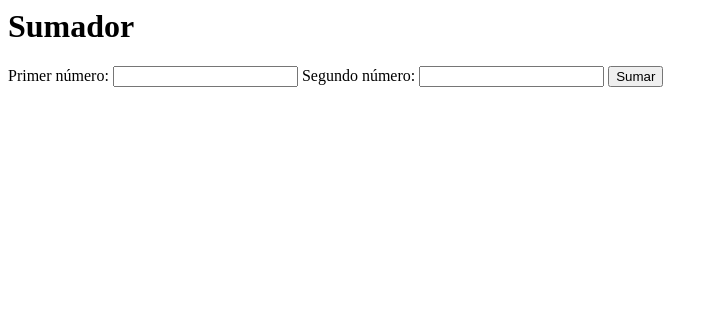
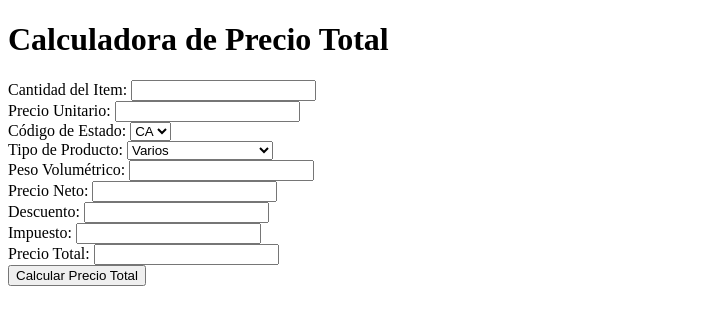
Before and after one commit to AleBustamante/aplicacion_tdd, a website: page index.html in a window 1280 px wide. Shown: the whole page, without its empty margins (0-718 px from the left). Drawn offline with Linux system fonts and the light colour scheme.

Commit message:
Made the first html for all the elements in the front end

```diff
--- a/index.html
+++ b/index.html
@@ -1,15 +1,75 @@
-<html>
-  <body>
-    <h1>Sumador</h1>
-    <form id="sumar-form">
-      <label for="primer-numero">Primer número:</label>
-      <input type="number" id="primer-numero" />
-      <label for="segundo-numero">Segundo número:</label>
-      <input type="number" id="segundo-numero" />
-      <input type="submit" value="Sumar" id="sumar-button" />
-    </form>
-    <div id="resultado-div"></div>
+<!DOCTYPE html>
+<html lang="es">
+<head>
+  <meta charset="UTF-8">
+  <meta name="viewport" content="width=device-width, initial-scale=1.0">
+  <title>Calculadora de Precio Total</title>
+</head>
+<body>
+  <h1>Calculadora de Precio Total</h1>
+  <form id="calculatorForm">
+    <div>
+    <label for="quantity">Cantidad del Item:</label>
+    <input type="number" id="quantity" min="0" required>
+    </div>
 
-    <script type="module" src="./src/presenter.js"></script>
-  </body>
+    <div>
+    <label for="unitPrice">Precio Unitario:</label>
+    <input type="number" id="unitPrice" min="0" required>
+    </div>
+
+    <div>
+    <label for="stateCode">Código de Estado:</label>
+    <select id="stateCode" required>
+      <option value="California">CA</option>
+      <option value="Utah">UT</option>
+      <option value="Nevada">NV</option>
+      <option value="Texas">TX</option>
+      <option value="Alabama">AL</option>
+    </select>
+    </div>
+
+    <div>
+    <label for="productType">Tipo de Producto:</label>
+    <select id="productType">
+      <option value="Varios">Varios</option>
+      <option value="Bebidas alcohólicas">Bebidas alcohólicas</option>
+      <option value="Material de escritorio">Material de escritorio</option>
+      <option value="Muebles">Muebles</option>
+      <option value="Electrónicos">Electrónicos</option>
+      <option value="Vestimenta">Vestimenta</option>
+    </select>
+    </div>
+
+    <div>
+    <label for="volumetricWeight">Peso Volumétrico:</label>
+    <input type="number" id="volumetricWeight" min="0" required>
+    </div>
+
+    <div>
+    <label for="netPrice">Precio Neto:</label>
+    <input type="text" id="netPrice" readonly>
+    </div>
+
+    <div>
+    <label for="discount">Descuento:</label>
+    <input type="text" id="discount" readonly>
+    </div>
+
+    <div>
+    <label for="tax">Impuesto:</label>
+    <input type="text" id="tax" readonly>
+    </div>
+
+    <div>
+    <label for="totalPrice">Precio Total:</label>
+    <input type="text" id="totalPrice" readonly>
+    </div>
+
+    <div>
+    <button type="button" onclick="calculateTotal()">Calcular Precio Total</button>
+    </div>
+  </form>
+
+</body>
 </html>
```
